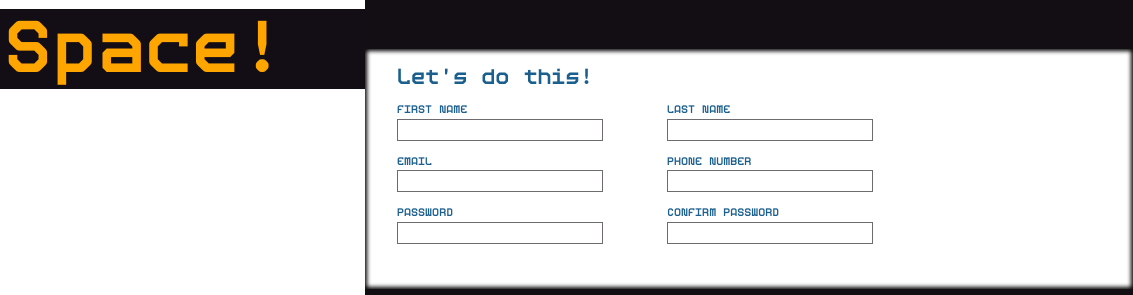
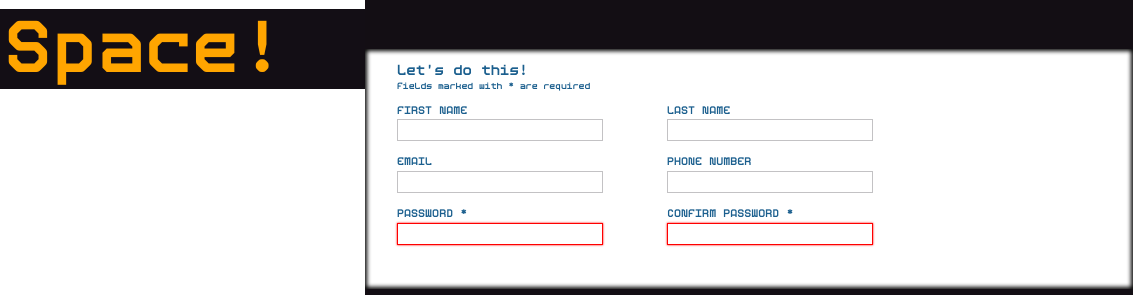
Before and after one commit to 9thLevelWizard/sign-up-form-design, a plain HTML site: page index.html in a window 1280 px wide. Shown: the part 191-486 px from the top of the page, 147-1280 px from the left. Drawn offline with Linux system fonts and the light colour scheme.

Commit message:
Feat: Add required attributes and labels to inputs
Added required attribute and labels to password inputs.

```diff
--- a/index.html
+++ b/index.html
@@ -35,6 +35,7 @@
             <div class="middle-right">
                 <form action="" method="post" id="sign-up-form">
                     <legend>Let's do this!</legend>
+                    <legend class="legend-required">Fields marked with * are required</legend>
                     <div class="form-container">
                         <div class="form-row">
                             <div class="input-field">
@@ -58,12 +59,12 @@
                         </div>
                         <div class="form-row">
                             <div class="input-field">
-                                <label for="password">PASSWORD</label>
-                                <input type="password" name="password" id="password">
+                                <label for="password">PASSWORD *</label>
+                                <input type="password" name="password" id="password" required>
                             </div>
                             <div class="input-field">
-                                <label for="confirm-password">CONFIRM PASSWORD</label>
-                                <input type="password" name="confirm-password" id="confirm-password">
+                                <label for="confirm-password">CONFIRM PASSWORD *</label>
+                                <input type="password" name="confirm-password" id="confirm-password" required>
                             </div>
                         </div>
                     </div>
--- a/styles.css
+++ b/styles.css
@@ -155,8 +155,7 @@ input {
 	justify-content: flex-start;
 }
 
-.top-right > p,
-form > legend {
+.top-right > p {
 	font-size: 1.2rem;
 	line-height: 1.5rem;
 }
@@ -210,9 +209,14 @@ form > legend {
 	font-weight: 200;
 }
 
-form > legend {
+form > legend:first-child {
 	margin-top: 16px;
+}
+
+.legend-required {
+	margin-top: 4px;
 	margin-bottom: 16px;
+	font-size: 0.5rem;
 }
 
 .form-row {
@@ -230,12 +234,12 @@ form > legend {
 input {
 	width: 200px;
 	height: 20px;
-	border: 1px solid #130e149c;
+	border: 1px solid #130e1440;
 }
 
 input:focus {
-	border: 1px solid black;
-	box-shadow: 0px 0px 2px black;
+	border: 1px solid #130e149c;
+	box-shadow: 0px 0px 2px 1px #130e149c;
 	outline-style: none;
 }
 
```
